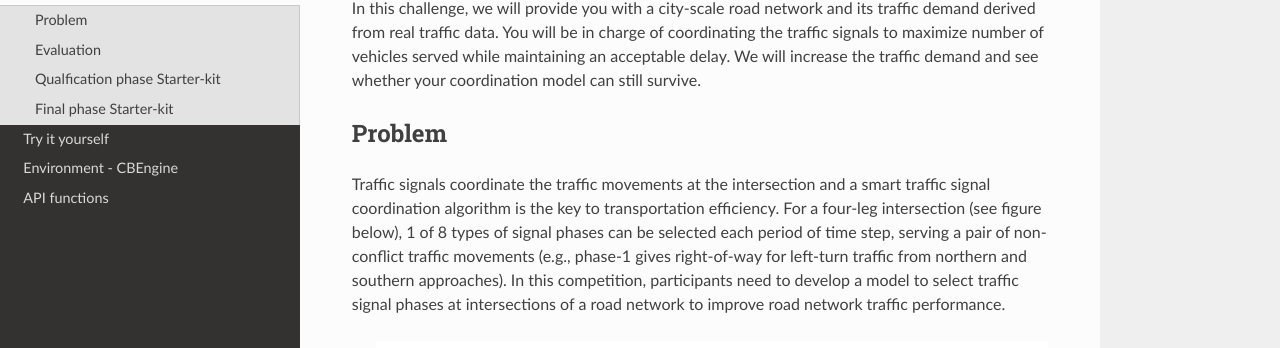
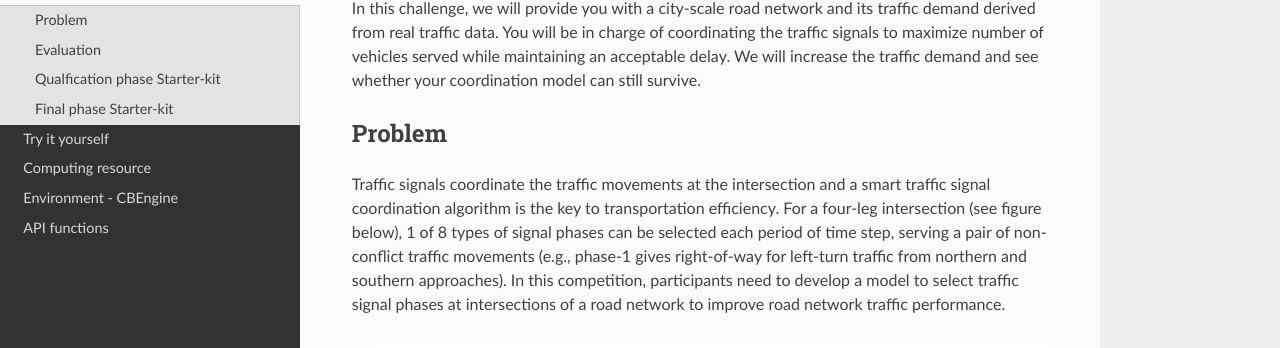
Before and after one commit to CityBrainChallenge/KDDCup2021-CityBrainChallenge, a Sphinx documentation site: the page built from docs/city-brain-challenge.rst, in a window 1280 px wide. Shown: the part 163-511 px from the top of the page. Built offline with Sphinx 7.4.7 and the Read the Docs theme 2.0.0, drawn with Linux system fonts in a browser that asks for light colours; pages that are not in the unit, such as notebooks, are missing from menus.

Commit message:
Update index.rst

```diff
--- a/docs/index.rst
+++ b/docs/index.rst
@@ -7,6 +7,6 @@ Welcome to CityBrainChallenge's documentation!
 
     city-brain-challenge
     try-it-yourself
+    computing resource
     cbengine
     APIs
-    round3
```
